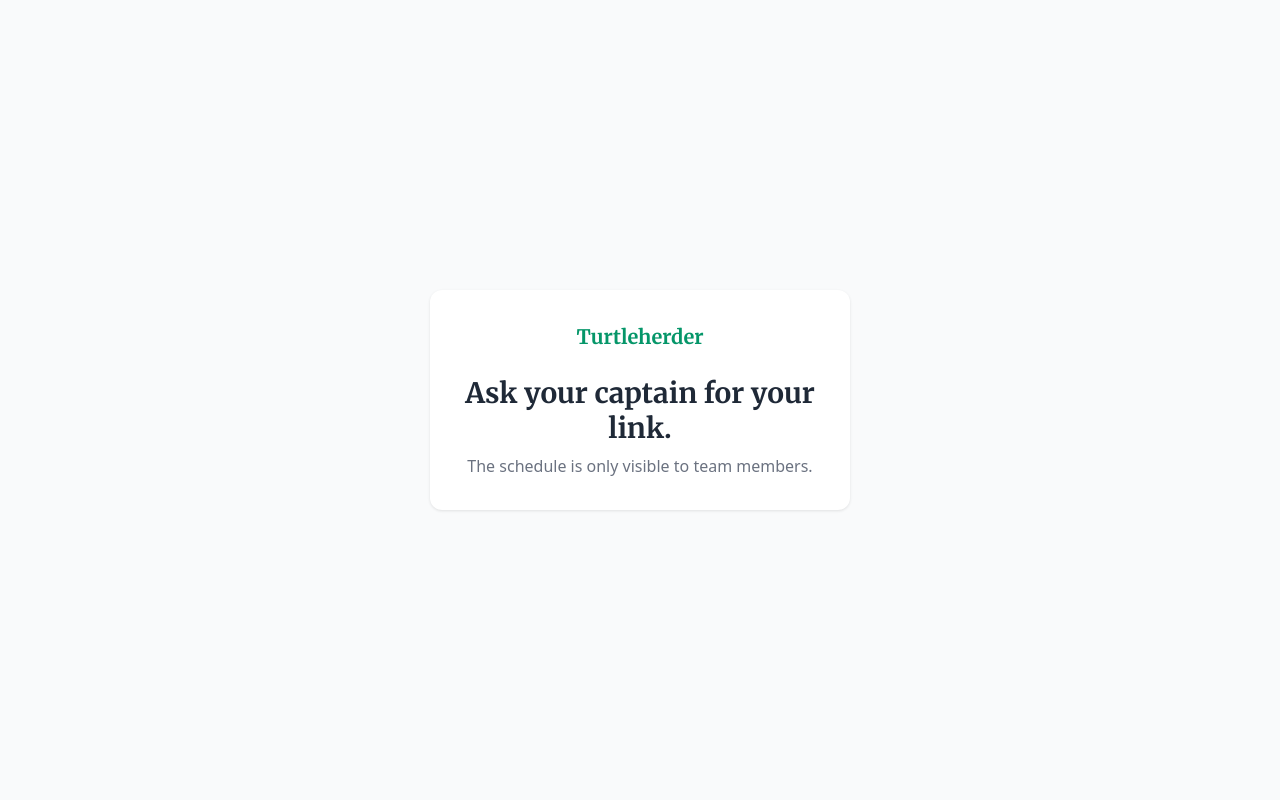
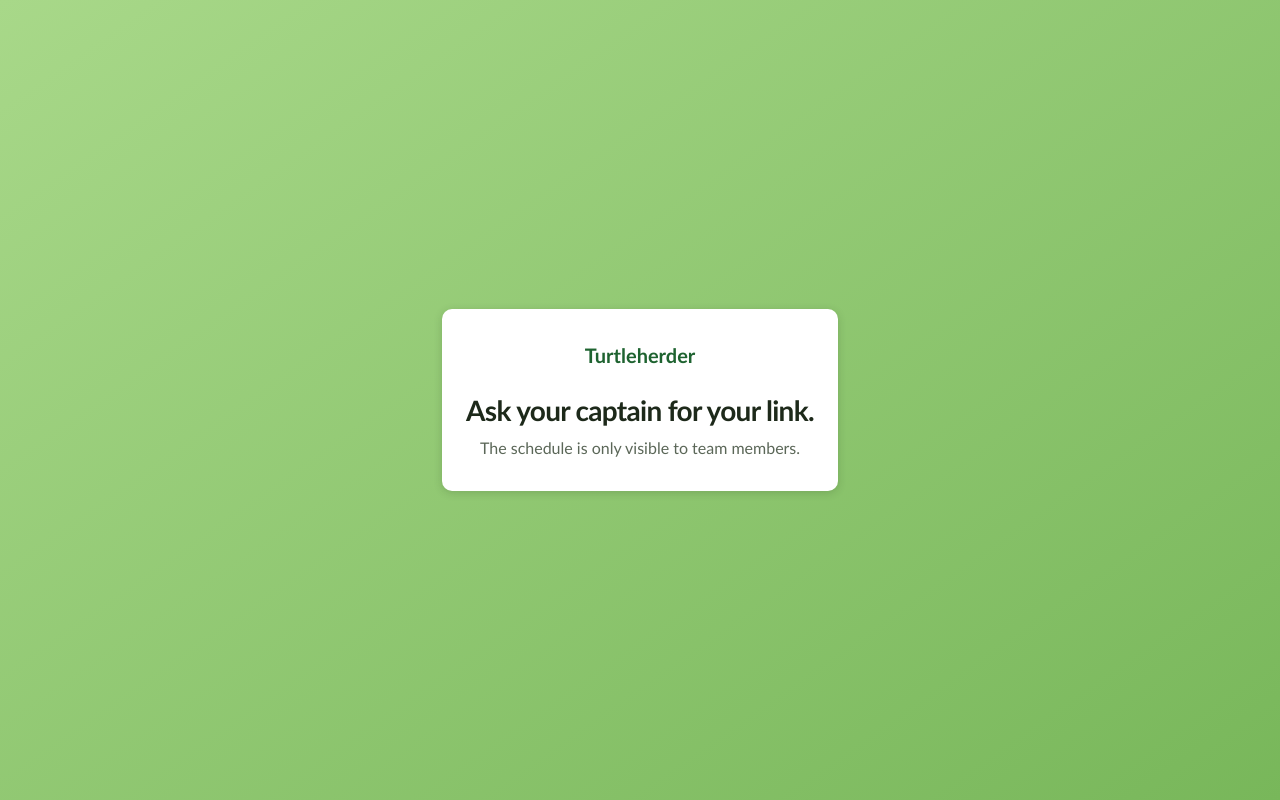
Before and after one commit to richardharrington/turtleherder, a React (Vite) app in the folder client/: page / in a window 1280 px wide. Built offline with nearby package versions, Linux system fonts and the light colour scheme.

Commit message:
Refresh design tokens, typography, and app shell

```diff
--- a/client/index.html
+++ b/client/index.html
@@ -3,7 +3,7 @@
   <head>
     <meta charset="utf-8" />
     <meta name="viewport" content="width=device-width, initial-scale=1" />
-    <meta name="theme-color" content="#5ec942" />
+    <meta name="theme-color" content="#78b75a" />
     <title>Turtleherder</title>
     <link rel="icon" href="/favicon.svg" type="image/svg+xml" />
     <link rel="apple-touch-icon" href="/apple-touch-icon.png" />
--- a/client/package.json
+++ b/client/package.json
@@ -10,8 +10,6 @@
     "preview": "vite preview"
   },
   "dependencies": {
-    "@fontsource-variable/inter": "^5.2.8",
-    "@fontsource/merriweather": "^5.2.11",
     "@tanstack/react-query": "^5.66.0",
     "@turtleherder/shared": "workspace:*",
     "lucide-react": "^1.24.0",
--- a/client/src/TeamLayout.module.css
+++ b/client/src/TeamLayout.module.css
@@ -1,110 +1,22 @@
-.shell {
-  min-height: 100vh;
-}
-
-.main {
-  padding: 16px;
-  /* Clear the fixed bottom nav */
-  padding-bottom: 96px;
-  max-width: 992px;
-}
-
-.message {
-  padding: 24px 16px;
-  color: var(--text-secondary);
-}
-
-/* ---- Bottom navigation (mobile) ---- */
-
-.bottomNav {
-  position: fixed;
-  bottom: 0;
-  left: 0;
-  right: 0;
-  display: flex;
-  background: var(--surface);
-  border-top: 1px solid var(--border);
-  padding-bottom: env(safe-area-inset-bottom);
-  z-index: 10;
-}
-
-.bottomNavItem {
-  flex: 1;
-  display: flex;
-  flex-direction: column;
-  align-items: center;
-  gap: 2px;
-  padding: 8px 0 6px;
-  min-height: 56px;
-  font-size: 12px;
-  font-weight: 600;
-  text-decoration: none;
-  color: var(--text-secondary);
-}
-
-/* ---- Sidebar (tablet/desktop) ---- */
-
-.sidebar {
-  display: none;
-}
-
-.teamName {
-  font-family: var(--font-heading);
-  font-weight: 700;
-  font-size: 20px;
-  margin: 0 16px 24px;
-}
-
-.sidebarItem {
-  display: flex;
-  align-items: center;
-  gap: 12px;
-  padding: 10px 16px;
-  border-radius: var(--radius);
-  font-weight: 600;
-  text-decoration: none;
-  color: var(--text-secondary);
-}
-
-.sidebarItem:hover {
-  background: var(--surface-dim);
-}
-
-.active {
-  color: var(--green-dark);
-}
+.shell { min-height: 100vh; }
+.main { padding: 16px 12px 96px; margin-inline: auto; width: 100%; }
+.main > h1 { color: #172314; text-shadow: 0 1px 0 rgb(255 255 255 / 35%); }
+.message { padding: 24px 16px; color: var(--text-secondary); }
+.bottomNav { position: fixed; inset: auto 0 0; display: flex; background: var(--surface); border-top: 1px solid var(--border); padding-bottom: env(safe-area-inset-bottom); z-index: 20; box-shadow: 0 -2px 10px rgb(0 0 0 / 12%); }
+.bottomNavItem { flex: 1; min-height: 58px; display: flex; flex-direction: column; align-items: center; justify-content: center; gap: 2px; font-size: 12px; font-weight: 700; text-decoration: none; color: var(--text-secondary); }
+.sidebar { display: none; }
+.teamName { font-family: var(--font-heading); font-weight: 800; letter-spacing: -.025em; font-size: 22px; margin: 0 14px 22px; }
+.sidebarItem { min-height: 44px; display: flex; align-items: center; gap: 12px; padding: 9px 14px; border-radius: var(--radius); font-weight: 650; text-decoration: none; color: var(--text-secondary); }
+.sidebarItem:hover { background: var(--surface-dim); }
+.active { color: var(--link); background: var(--surface-dim); }
 
 @media (min-width: 640px) {
-  .shell {
-    display: flex;
-  }
-
-  .bottomNav {
-    display: none;
-  }
-
-  .sidebar {
-    display: flex;
-    flex-direction: column;
-    gap: 4px;
-    flex-shrink: 0;
-    width: 200px;
-    padding: 24px 8px;
-    border-right: 1px solid var(--border);
-    position: sticky;
-    top: 0;
-    height: 100vh;
-  }
-
-  .main {
-    flex: 1;
-    min-width: 0;
-    padding: 24px;
-  }
+  .shell { display: flex; }
+  .bottomNav { display: none; }
+  .sidebar { display: flex; flex-direction: column; gap: 4px; flex: 0 0 200px; width: 200px; padding: 24px 8px; background: var(--surface); border-right: 1px solid var(--border); box-shadow: 2px 0 8px rgb(0 0 0 / 12%); position: sticky; top: 0; height: 100vh; z-index: 10; }
+  .main { min-width: 0; margin-inline: auto; padding: 28px 24px 60px; }
+  .scheduleMain { max-width: 720px; }
+  .wideMain { max-width: 1060px; }
 }
-
-@media (min-width: 1024px) {
-  .sidebar {
-    width: 240px;
-  }
-}
+@media (min-width: 1024px) { .sidebar { flex-basis: 240px; width: 240px; padding-inline: 12px; } }
+@media (prefers-color-scheme: dark) { .main > h1 { color: var(--text); text-shadow: 0 1px #000; } }
--- a/client/src/TeamLayout.tsx
+++ b/client/src/TeamLayout.tsx
@@ -102,13 +102,16 @@ export function TeamLayout() {
   const team = teamQuery.data;
   const me = meQuery.data;
 
+  const relativePath = location.pathname.replace(`/${teamSlug}`, "");
+  const widePage = relativePath.startsWith("/players") || relativePath === "/games" || relativePath === "/access";
+
   return (
     <div className={styles.shell}>
       <aside className={styles.sidebar}>
         <div className={styles.teamName}>{team.name}</div>
         <NavItems team={team} me={me} itemClass={styles.sidebarItem!} />
       </aside>
-      <main className={styles.main}>
+      <main className={`${styles.main} ${widePage ? styles.wideMain : styles.scheduleMain}`}>
         <h1>{pageTitle(location.pathname, teamSlug!, team.name)}</h1>
         <Outlet context={{ team, me } satisfies TeamOutletContext} />
       </main>
--- a/client/src/components/Button.module.css
+++ b/client/src/components/Button.module.css
@@ -19,7 +19,7 @@
 
 .button:focus-visible {
   outline: none;
-  box-shadow: 0 0 0 3px rgba(94, 201, 66, 0.45);
+  box-shadow: 0 0 0 3px var(--focus);
 }
 
 .primary {
@@ -53,5 +53,9 @@
 .small {
   font-size: 14px;
   padding: 4px 12px;
-  min-height: 36px;
+  min-height: 44px;
 }
+
+@media (prefers-color-scheme: dark) {
+  .primary { color: #111713; }
+}
--- a/client/src/main.css
+++ b/client/src/main.css
@@ -1,120 +1,92 @@
-/* Design tokens and base styles for the mobile-first redesign.
-   Values come from REDESIGN.md's visual identity section; components
-   pick them up as custom properties from their own CSS modules. */
-
 :root {
-  /* Brand */
-  --green: #5ec942;
-  --green-dark: #059669; /* pressed/active state, success */
-
-  /* Neutrals */
-  --bg: #f9fafb;
+  color-scheme: light dark;
+  --page-green: #a8d889;
+  --page-green-dark: #78b75a;
+  --green: #287a3b;
+  --green-dark: #1e6330;
+  --bg: #92c96f;
   --surface: #ffffff;
-  --surface-dim: #f3f4f6; /* secondary-button background */
-  --text: #1f2937;
-  --text-secondary: #6b7280;
-  --border: #e5e7eb;
-  --border-input: #d1d5db;
-
-  /* Status (refreshed for accessibility; same meanings as 2010) */
-  --status-yes: #10b981;
-  --status-no: #ef4444;
-  --status-maybe: #f59e0b;
-  --status-none: #6b7280;
-
-  /* Feedback */
-  --error: #dc2626;
-  --danger: #ef4444;
-
-  /* Shape */
-  --radius: 12px;
-  --shadow-card: 0 1px 3px rgba(0, 0, 0, 0.1);
-
-  /* Type */
-  --font-body: "Inter Variable", system-ui, -apple-system, sans-serif;
-  --font-heading: Merriweather, Georgia, serif;
+  --surface-dim: #f3f6f1;
+  --text: #1d291a;
+  --text-secondary: #5b6758;
+  --border: #dce5d8;
+  --border-input: #aebbaa;
+  --link: #1e6330;
+  --focus: #245fba;
+  --status-yes: #24783a;
+  --status-no: #b93632;
+  --status-maybe: #9a5a00;
+  --status-none: #687166;
+  --status-yes-tint: #e3f3e7;
+  --status-no-tint: #fbe7e5;
+  --status-maybe-tint: #fff0d5;
+  --error: #a82927;
+  --danger: #b93632;
+  --radius: 10px;
+  --shadow-card: 0 2px 8px rgb(28 51 22 / 18%);
+  --font-body: Seravek, "Gill Sans Nova", Ubuntu, Calibri, "DejaVu Sans", sans-serif;
+  --font-heading: Seravek, "Gill Sans Nova", Ubuntu, Calibri, "DejaVu Sans", sans-serif;
 }
 
-*,
-*::before,
-*::after {
-  box-sizing: border-box;
+*, *::before, *::after { box-sizing: border-box; }
+html { min-height: 100%; background: var(--page-green-dark); }
+body {
+  min-height: 100vh;
+  margin: 0;
+  background: linear-gradient(145deg, var(--page-green), var(--page-green-dark)) fixed;
+  color: var(--text);
+  font: 400 16px/1.45 var(--font-body);
 }
-
-body {
-  margin: 0;
-  background: var(--bg);
-  color: var(--text);
-  /* 16px on all breakpoints (also prevents iOS zoom on input focus) */
-  font: 400 16px/1.5 var(--font-body);
-}
-
-h1,
-h2,
-h3 {
+button, input { font-family: inherit; }
+h1, h2, h3 {
   font-family: var(--font-heading);
-  font-weight: 700;
-  line-height: 1.25;
+  font-weight: 800;
+  letter-spacing: -0.025em;
+  line-height: 1.2;
   margin: 0 0 16px;
 }
+h1 { font-size: 27px; }
+h2 { font-size: 20px; }
+h3 { font-size: 19px; }
+a { color: var(--link); }
+label { font-weight: 650; font-size: 14px; }
+input[type="text"], input[type="datetime-local"] {
+  width: 100%; min-height: 44px; padding: 8px 12px;
+  font: inherit; color: inherit; background: var(--surface);
+  border: 1px solid var(--border-input); border-radius: var(--radius);
+}
+input[type="text"]:focus-visible, input[type="datetime-local"]:focus-visible {
+  outline: 3px solid var(--focus); outline-offset: 1px; border-color: transparent;
+}
+input[type="checkbox"] { width: 24px; height: 24px; accent-color: var(--green); }
+.error { color: var(--error); font-size: 14px; }
 
-/* Major headings: page titles, game headers */
-h1,
-h3 {
-  font-size: 28px;
-}
+@media (min-width: 640px) { h1 { font-size: 31px; } h2 { font-size: 22px; } }
 
-/* Subheadings: "Future games", card headings */
-h2 {
-  font-size: 20px;
-}
-
-@media (min-width: 640px) {
-  h1,
-  h3 {
-    font-size: 32px;
-  }
-
-  h2 {
-    font-size: 24px;
+@media (prefers-color-scheme: dark) {
+  :root {
+    --page-green: #19391f;
+    --page-green-dark: #102719;
+    --green: #68bd76;
+    --green-dark: #8bd098;
+    --bg: #102719;
+    --surface: #1b201c;
+    --surface-dim: #252b26;
+    --text: #f0f4ef;
+    --text-secondary: #b5beb4;
+    --border: #39423a;
+    --border-input: #657066;
+    --link: #8bd098;
+    --focus: #8bb9ff;
+    --status-yes: #65c27a;
+    --status-no: #f17a72;
+    --status-maybe: #f2b24f;
+    --status-none: #aeb8ad;
+    --status-yes-tint: #183a22;
+    --status-no-tint: #40201f;
+    --status-maybe-tint: #3d2d14;
+    --error: #ff918a;
+    --danger: #a93734;
+    --shadow-card: 0 3px 12px rgb(0 0 0 / 35%);
   }
 }
-
-a {
-  color: var(--green-dark);
-}
-
-label {
-  font-weight: 600;
-  font-size: 14px;
-}
-
-input[type="text"],
-input[type="datetime-local"] {
-  width: 100%;
-  font: inherit;
-  color: inherit;
-  background: var(--surface);
-  border: 1px solid var(--border-input);
-  border-radius: var(--radius);
-  padding: 8px 16px;
-  min-height: 44px;
-}
-
-input[type="text"]:focus-visible,
-input[type="datetime-local"]:focus-visible {
-  outline: none;
-  border-color: var(--green);
-  box-shadow: 0 0 0 3px rgba(94, 201, 66, 0.35);
-}
-
-input[type="checkbox"] {
-  width: 24px;
-  height: 24px;
-  accent-color: var(--green);
-}
-
-.error {
-  color: var(--error);
-  font-size: 14px;
-}
--- a/client/src/main.tsx
+++ b/client/src/main.tsx
@@ -1,5 +1,3 @@
-import "@fontsource-variable/inter";
-import "@fontsource/merriweather/700.css";
 import {
   MutationCache,
   QueryCache,
```
Also changed, not shown: client/public/manifest.webmanifest, 1 other file (tests, documents, lock files or other folders).
